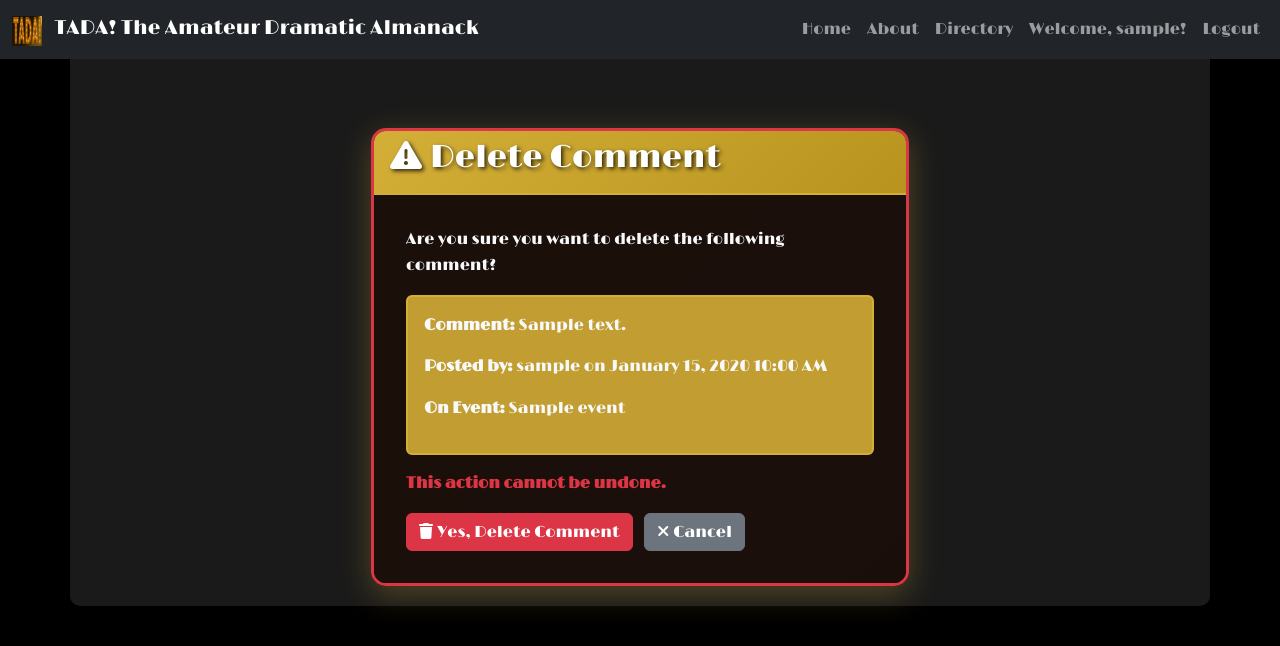
After one commit to AndreaFitz/Capstone-Tada, a Django app: page /comment/delete/1/ in a window 1280 px wide. The commit adds this page. Shown: the top 646 px of the page. Run offline with Django 5.2, Linux system fonts and the light colour scheme; a user stored in the database is signed in; tables that the repository leaves empty hold one stand-in row (values such as "Sample post").

```diff
--- /dev/null
+++ b/blog/templates/blog/delete_comment.html
@@ -0,0 +1,105 @@
+{% load static %}
+<!DOCTYPE html>
+<html lang="en">
+  <head>
+    <meta charset="UTF-8">
+    <meta name="viewport" content="width=device-width, initial-scale=1.0">
+    <title>Delete Comment - TADA! The Amateur Dramatic Almanack</title>
+    <link
+    href="https://cdn.jsdelivr.net/npm/bootstrap@5.3.7/dist/css/bootstrap.min.css"
+    rel="stylesheet"
+    integrity="sha384-LN+7fdVzj6u52u30Kp6M/trliBMCMKTyK833zpbD+pXdCLuTusPj697FH4R/5mcr"
+    crossorigin="anonymous">
+
+    <!-- Font Awesome for icons -->
+    <link rel="stylesheet" href="https://cdnjs.cloudflare.com/ajax/libs/font-awesome/6.5.1/css/all.min.css">
+
+    <!-- Favicon -->
+    <link rel="icon" type="image/png" href="{% static 'blog/images/favicon.png' %}">
+    <link rel="preconnect" href="https://fonts.googleapis.com">
+    <link rel="preconnect" href="https://fonts.gstatic.com" crossorigin>
+    <link href="https://fonts.googleapis.com/css2?family=Limelight&display=swap" rel="stylesheet">
+    <link rel="stylesheet" href="{% static 'blog/css/style.css' %}">
+  </head>
+  <body>
+    <!-- Navigation Bar -->
+    <nav class="navbar navbar-expand-lg navbar-dark bg-dark fixed-top">
+      <div class="container-fluid">
+        <a class="navbar-brand" href="{% url 'home' %}">
+          <img src="{% static 'blog/images/favicon.png' %}" alt="TADA Logo" width="30" height="30" class="d-inline-block align-text-top me-2">
+          TADA! The Amateur Dramatic Almanack
+        </a>
+        <button class="navbar-toggler" type="button" data-bs-toggle="collapse" data-bs-target="#navbarNav">
+          <span class="navbar-toggler-icon"></span>
+        </button>
+        <div class="collapse navbar-collapse" id="navbarNav">
+          <ul class="navbar-nav ms-auto">
+            <li class="nav-item">
+              <a class="nav-link" href="{% url 'home' %}">Home</a>
+            </li>
+            <li class="nav-item">
+              <a class="nav-link" href="{% url 'about' %}">About</a>
+            </li>
+            <li class="nav-item">
+              <a class="nav-link" href="{% url 'directory' %}">Directory</a>
+            </li>
+            {% if user.is_authenticated %}
+              <li class="nav-item">
+                <a class="nav-link" href="#">Welcome, {{ user.username }}!</a>
+              </li>
+              <li class="nav-item">
+                <a class="nav-link" href="{% url 'logout' %}">Logout</a>
+              </li>
+            {% else %}
+              <li class="nav-item">
+                <a class="nav-link" href="{% url 'register' %}">Sign Up</a>
+              </li>
+              <li class="nav-item">
+                <a class="nav-link" href="{% url 'login' %}">Sign In</a>
+              </li>
+            {% endif %}
+          </ul>
+        </div>
+      </div>
+    </nav>
+
+    <!-- Main Content -->
+    <div class="container mt-5" style="padding-top: 80px;">
+      <div class="row justify-content-center">
+        <div class="col-md-6">
+          <div class="card border-danger">
+            <div class="card-header bg-danger text-white">
+              <h2><i class="fas fa-exclamation-triangle me-2"></i>Delete Comment</h2>
+            </div>
+            <div class="card-body">
+              <p>Are you sure you want to delete the following comment?</p>
+              <div class="alert alert-warning">
+                <p><strong>Comment:</strong> {{ comment.content }}</p>
+                <p><strong>Posted by:</strong> {{ comment.author.username }} on {{ comment.created_at|date:"F j, Y g:i A" }}</p>
+                <p><strong>On Event:</strong> {{ comment.event.title }}</p>
+              </div>
+              <p class="text-danger"><strong>This action cannot be undone.</strong></p>
+
+              <form method="post" class="d-inline">
+                {% csrf_token %}
+                <button type="submit" class="btn btn-danger">
+                  <i class="fas fa-trash me-1"></i>Yes, Delete Comment
+                </button>
+              </form>
+              <a href="{% url 'riverside_players' %}" class="btn btn-secondary ms-2">
+                <i class="fas fa-times me-1"></i>Cancel
+              </a>
+            </div>
+          </div>
+        </div>
+      </div>
+    </div>
+
+<script
+  src="https://cdn.jsdelivr.net/npm/bootstrap@5.3.7/dist/js/bootstrap.bundle.min.js"
+  integrity="sha384-ndDqU0Gzau9qJ1lfW4pNLlhNTkCfHzAVBReH9diLlGRem5+R9g2FzA8ZGN954O5Q"
+  crossorigin="anonymous"
+></script>
+
+</body>
+</html>
--- a/blog/views.py
+++ b/blog/views.py
@@ -74,7 +74,7 @@ def delete_event(request, event_id):
         event.delete()
         messages.success(request, 'Event deleted successfully!')
         return redirect('riverside_players')
-    return render(request, 'blog/confirm_delete.html', {'object': event, 'type': 'event'})
+    return render(request, 'blog/delete_event.html', {'event': event})
 
 @login_required
 def add_comment(request, event_id):
@@ -88,6 +88,20 @@ def add_comment(request, event_id):
             comment.save()
             messages.success(request, 'Comment added successfully!')
     return redirect('riverside_players')
+
+@login_required
+def delete_comment(request, comment_id):
+    comment = get_object_or_404(Comment, id=comment_id)
+    # Check if user owns the comment or is admin
+    if request.user == comment.author or request.user.is_staff:
+        if request.method == 'POST':
+            comment.delete()
+            messages.success(request, 'Comment deleted successfully!')
+            return redirect('riverside_players')
+        return render(request, 'blog/delete_comment.html', {'comment': comment})
+    else:
+        messages.error(request, 'You can only delete your own comments.')
+        return redirect('riverside_players')
 
 # CRUD Functions for Questions
 @login_required
@@ -110,7 +124,7 @@ def delete_question(request, question_id):
         question.delete()
         messages.success(request, 'Question deleted successfully!')
         return redirect('riverside_players')
-    return render(request, 'blog/confirm_delete.html', {'object': question, 'type': 'question'})
+    return render(request, 'blog/delete_question.html', {'question': question})
 
 @login_required
 def add_answer(request, question_id):
--- a/theatre_blog/urls.py
+++ b/theatre_blog/urls.py
@@ -20,7 +20,7 @@ from django.conf import settings
 from django.conf.urls.static import static
 from blog.views import (
     index, about, directory, riverside_players, register_view, login_view, logout_view,
-    edit_event, delete_event, add_comment, add_answer, edit_question, delete_question
+    edit_event, delete_event, add_comment, delete_comment, add_answer, edit_question, delete_question
 )
 
 urlpatterns = [
@@ -31,6 +31,7 @@ urlpatterns = [
     path('event/edit/<int:event_id>/', edit_event, name='edit_event'),  # Edit event
     path('event/delete/<int:event_id>/', delete_event, name='delete_event'),  # Delete event
     path('event/<int:event_id>/comment/', add_comment, name='add_comment'),  # Add comment
+    path('comment/delete/<int:comment_id>/', delete_comment, name='delete_comment'),  # Delete comment
     path('question/<int:question_id>/answer/', add_answer, name='add_answer'),  # Add answer
     path('question/edit/<int:question_id>/', edit_question, name='edit_question'),  # Edit question
     path('question/delete/<int:question_id>/', delete_question, name='delete_question'),  # Delete question
```
Also changed, not shown: blog/templates/blog/riverside_players.html (+17 -3 lines).
